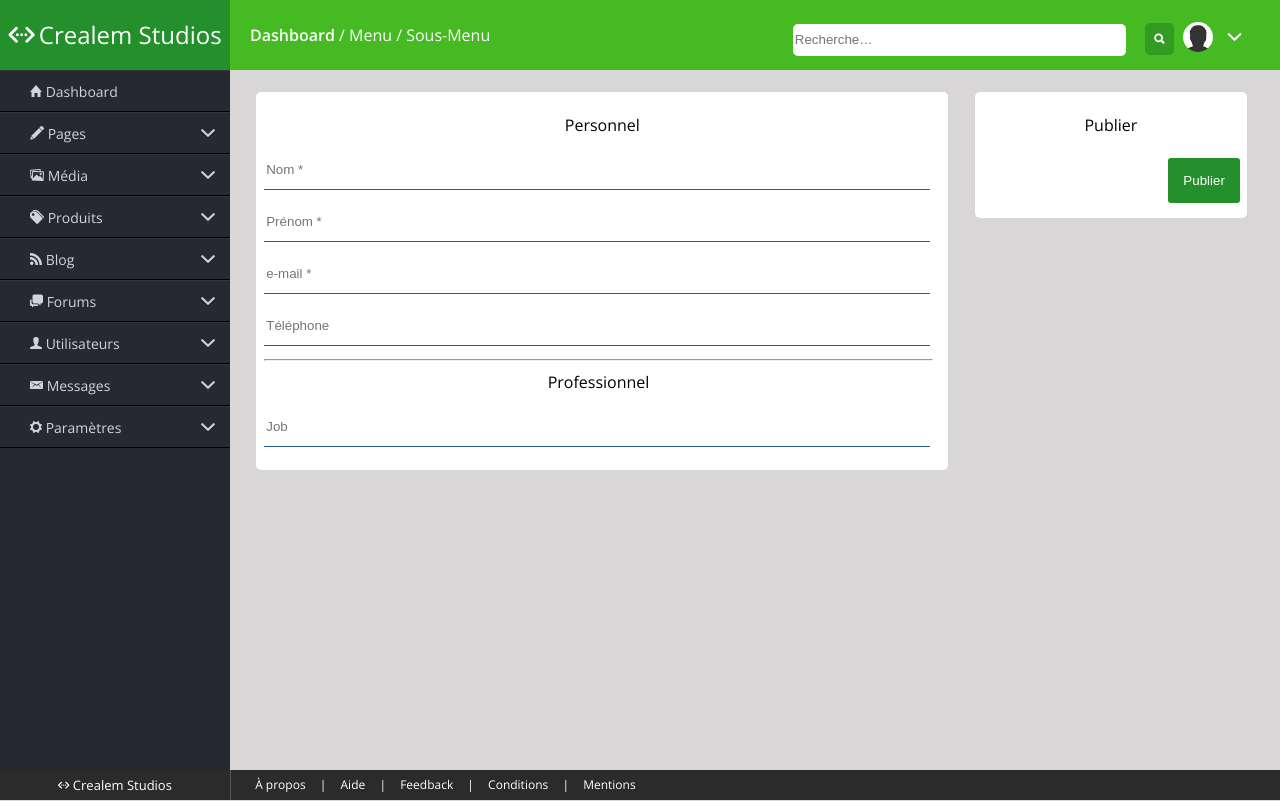
After one commit to ALEMQuentin/CrealemStudios, a PHP site: page /info.php in a window 1280 px wide. The commit adds this page. Run offline with PHP 8.4, Linux system fonts and the light colour scheme; some libraries are stand-ins or nearby versions; some web fonts are replaced.

Commit message:
version 0.2.6

```diff
--- /dev/null
+++ b/inc/content_info.php
@@ -0,0 +1,20 @@
+<section class="section">
+	<article class="article large">
+		<h2>Personnel</h2>
+		<form action="brouillon.php" methode="GET">
+		<input type="text" name="Nom" placeholder="Nom *" class="input" required>
+		<input type="text" name="Prenom" placeholder="Prénom *" class="input" required>
+		<input type="mail" name="mail" placeholder="e-mail *" class="input" required>
+		<input type="tel" name="tel" placeholder="Téléphone" class="input">
+		<hr>
+		<h2>Professionnel</h2>
+		<input type="text" name="job" placeholder="Job" class="input">
+		</form>
+	</article>
+	<article class="article small">
+		<h2>Publier</h2>
+		<form action="inc/registred.php" methode="GET">
+		<button class="btn" type="submit">Publier</button>
+		</form>
+	</article>
+</section>
--- a/inc/footer.php
+++ b/inc/footer.php
@@ -4,7 +4,7 @@
 				Crealem <strong>Studios</strong></a>
 		</div>
 		<div class="link">
-			<a href="">A propos</a>
+			<a href="">À propos</a>
 			<div class="separator">|</div>
 			<a href="">Aide</a>
 			<div class="separator">|</div>
--- a/inc/header.php
+++ b/inc/header.php
@@ -32,8 +32,8 @@
 				<i class="ion-chevron-down" id='ico-account'></i>
 			</div>
 			<div class="topmenu hide" id="topbar-menu">
-				<a href=""><i class="ion-person"></i> Mes informations</a>
-				<a href=""><i class="ion-briefcase"></i> Mon entreprise</a>
+				<a href="info.php"><i class="ion-person"></i> Mes informations</a>
+				<a href="company.php"><i class="ion-briefcase"></i> Mon entreprise</a>
 				<a href="inc/deconnexion.php"><i class="ion-power"></i> Se deconnecter</a>
 			</div>
 		</div>
--- /dev/null
+++ b/info.php
@@ -0,0 +1,45 @@
+<?php
+
+include("inc/connexion.php");
+
+
+?>
+<!DOCTYPE html>
+<html xmlns="http://www.w3.org/1999/xhtml" xml:lang="fr" lang="fr">
+
+<head>
+	<meta http-equiv="Content-Type" content="text/html; charset=utf-8" />
+	<meta name="viewport" content="width=device-width, initial-scale=1">
+	<title>Profil | Crealem Studios</title>
+	<link rel="stylesheet" href="src/css/app.css">
+	<link rel="stylesheet" href="src/assets/ionicons-1.5.2/css/ionicons.min.css">
+	<link href='http://fonts.googleapis.com/css?family=Open+Sans:300italic,400italic,600italic,700italic,800italic,400,300,600,700,800' rel='stylesheet' type='text/css'>
+<script type="text/javascript" src="//tinymce.cachefly.net/4.2/tinymce.min.js"></script>
+<script type="text/javascript" src="src/tinymce/langs/fr_FR.js"></script>
+<script type="text/javascript">
+tinymce.init({
+    selector: "#editor",
+    plugins: [
+        "advlist autolink lists link image charmap print preview anchor",
+        "searchreplace visualblocks code fullscreen",
+        "insertdatetime media table contextmenu paste imagetools"
+    ],
+    toolbar: "insertfile undo redo | styleselect | bold italic | alignleft aligncenter alignright alignjustify | bullist numlist outdent indent | link image",
+});
+</script>
+
+	<!--[if lt IE 9]>
+		<script src="http://html5shim.googlecode.com/svn/trunk/html5.js"></script>
+		<![endif]-->
+</head>
+<body>
+	<?php
+		include("inc/header.php");
+		include("inc/sidebar.php");
+		include("inc/content_info.php");
+		include("inc/footer.php");
+	?>
+</body>
+<script type="text/javascript" src="https://ajax.googleapis.com/ajax/libs/jquery/1.7.2/jquery.min.js"></script>
+<script type="text/javascript" src="src/js/app.js"></script>
+</html>
--- a/src/css/app.css
+++ b/src/css/app.css
@@ -275,7 +275,7 @@ form {
 	width: 99%;
 	height: 40px;
 	margin: 5px 0;
-	padding-bottom: 3px;
+	padding-bottom: 0;
 	background: rgb(255, 255, 255);
 	border: 0px;
 	border-bottom: 1px solid rgb(35, 94, 144);
```
Also changed, not shown: company.php (added, +45 -0 lines), inc/content_company.php (added, +20 -0 lines).
